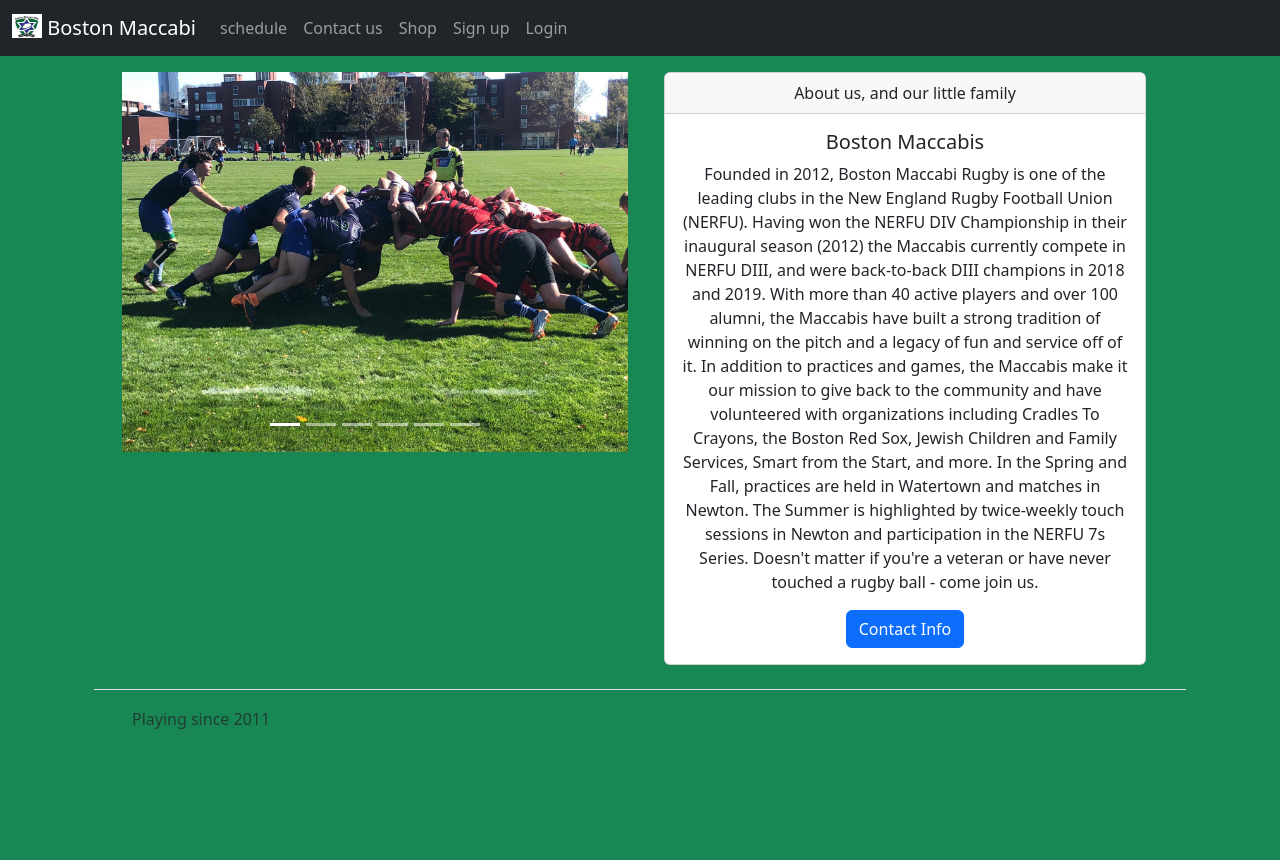
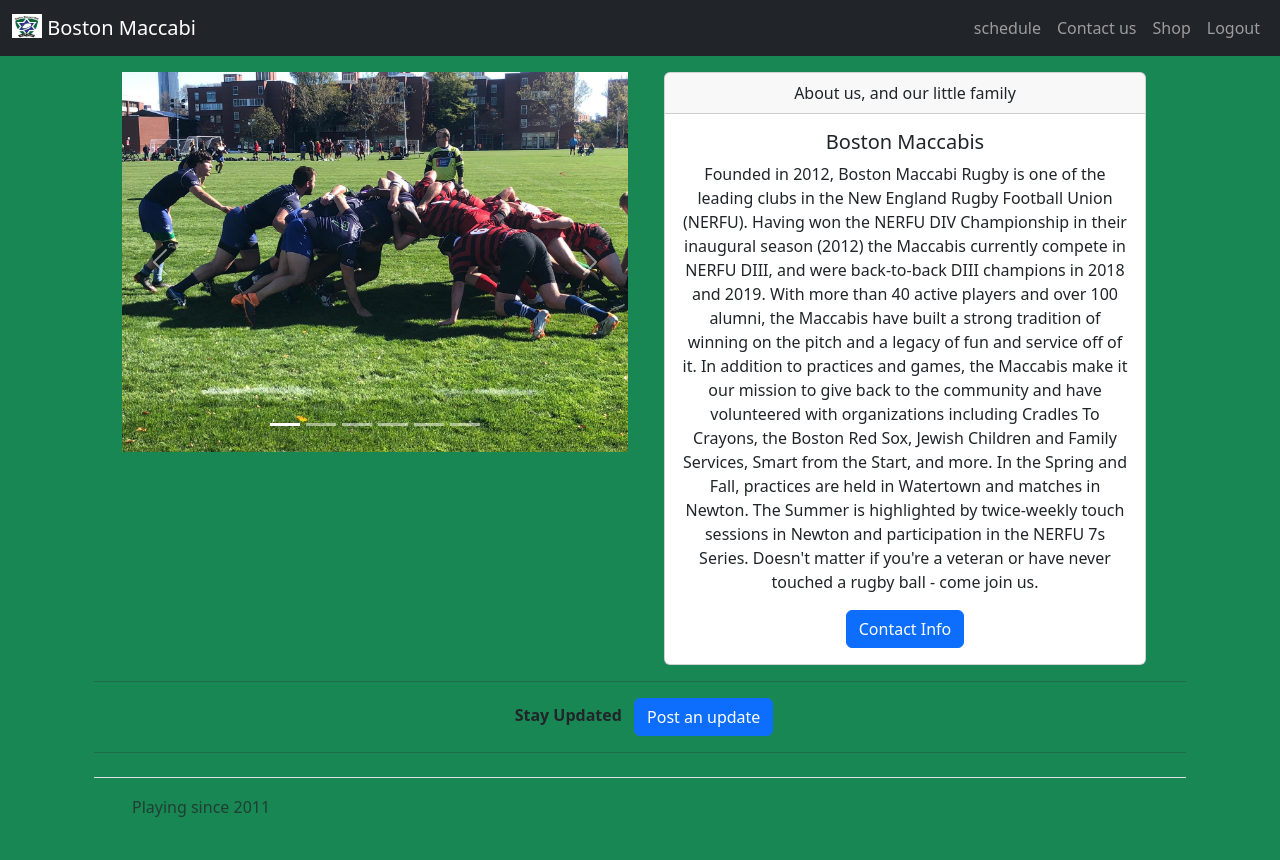
Before and after one commit to sotne/final_project-Flask, a Flask app: page / in a window 1280 px wide. Before the commit the page ends 729 px from the top, so only its background shows below. Run offline with Flask 3, Linux system fonts and the light colour scheme; the visitor is signed in with stand-in values (Sample User, id 1); data that the repository does not hold is empty.

Commit message:
added buttons to main page and added features to the updates

```diff
--- a/app/forms.py
+++ b/app/forms.py
@@ -1,5 +1,5 @@
 from flask_wtf import FlaskForm
-from wtforms import StringField, PasswordField, SubmitField, EmailField
+from wtforms import StringField, PasswordField, SubmitField, EmailField, TextAreaField
 from wtforms.validators import EqualTo, InputRequired
 
 
@@ -15,3 +15,7 @@
     email=EmailField('Email', validators=[InputRequired()])
     password=PasswordField('Password', validators=[InputRequired()])
     submit=SubmitField()
+
+class UpdatesForm(FlaskForm):
+    body = TextAreaField('body', validators=[InputRequired()])
+    submit = SubmitField()
--- a/app/models.py
+++ b/app/models.py
@@ -8,6 +8,7 @@
     email = db.Column(db.String(50), nullable=False, unique=True)
     username = db.Column(db.String(50), nullable=False, unique=True)
     password = db.Column(db.String(256), nullable=False)
+    updates = db.relationship('Updates', backref='user', lazy='dynamic')
 
     def __init__(self, **kwargs):
         super().__init__(**kwargs)
@@ -24,3 +25,26 @@
 @login.user_loader
 def load_user(user_id):
     return User.query.get(user_id)
+
+class Updates(db.Model):
+    id = db.Column(db.Integer, primary_key=True)
+    body = db.Column(db.String, nullable=False)
+    user_id = db.Column(db.Integer, db.ForeignKey('user.id'))
+
+    def __init__(self, **kwargs):
+        super().__init__(**kwargs)
+        db.session.add(self)
+        db.session.commit()
+
+    def __repr__(self):
+        return f'<Updates{self.id}|{self.user_id}>'
+
+    def update(self, **kwargs):
+        for key,value in kwargs.items():
+            if key in {'body'}:
+                setattr(self, key, value)
+        db.session.commit()
+
+    def delete(self):
+        db.session.delete(self)
+        db.session.commit()
--- a/app/routes.py
+++ b/app/routes.py
@@ -1,15 +1,18 @@
 from app import app
-from app.models import User
-from flask import render_template, url_for, redirect, flash
-from app.forms import SignUpForm, LoginForm
-from flask_login import login_user, logout_user
+from app.models import User, Updates
+from flask import render_template, url_for, redirect, flash, request
+from app.forms import SignUpForm, LoginForm, UpdatesForm
+from flask_login import login_user, logout_user, current_user, login_required
 
 @app.route('/')
 def index():
-    return render_template('index.html')
+    updates = Updates.query.all()
+    return render_template('index.html', updates=updates)
 
 @app.route('/contactus')
 def contactus():
+    # if request.method == 'POST':
+    #     return redirect(url_for('index'))
     return render_template('contactus.html')
 
 @app.route('/signup', methods=["GET", "POST"])
@@ -49,6 +52,57 @@
 
     return render_template('login.html', form=form)
 
+@app.route('/logout')
+def logout():
+    logout_user()
+    flash('Logged out', 'border subtle')
+    return redirect(url_for('index'))
+
 @app.route('/calender')
 def calender():
     return render_template('calender.html')
+
+@app.route('/create', methods= ['GET', 'POST'])
+@login_required
+def create():
+    form = UpdatesForm()
+    if form.validate_on_submit():
+        body=form.body.data
+        new_update = Updates(user_id= current_user.id, body=body)
+        flash('update posted', 'success')
+        return redirect(url_for('index'))
+    return render_template('create.html', form=form)
+
+@app.route('/updates/<update_id>/edit', methods = ['GET', 'POST'])
+@login_required
+def edit(update_id):
+    update = Updates.query.get(update_id)
+    if not update:
+        flash('this post doesntexist', 'danger')
+        return redirect(url_for('index'))
+    if update.user != current_user:
+        flash('this post isnt yours', 'danger')
+        return redirect(url_for('index'))
+    form = UpdatesForm()
+    if form.validate_on_submit():
+        body=form.body.data
+        update.update(body=body)
+        flash('update changed','success')
+        return redirect(url_for('index'))
+    if request.method == 'GET':
+        form.body.data = update.body
+    return render_template('edit.html', update=update, form=form)
+
+@app.route('/updates/<update_id>/delete', methods=['GET', 'POST'])
+@login_required
+def delete(update_id):
+    update = Updates.query.get(update_id)
+    if not update:
+        flash('this post doesntexist', 'danger')
+        return redirect(url_for('index'))
+    if update.user != current_user:
+        flash("You do not have permission to delete this post", "danger")
+        return redirect(url_for('index'))
+    update.delete()
+    flash('update deleted', 'success')
+    return redirect(url_for('index'))
--- a/app/templates/NavBar.html
+++ b/app/templates/NavBar.html
@@ -1,4 +1,4 @@
-<nav class="navbar navbar-expand-lg bg-dark " data-bs-theme="dark">
+<nav class="navbar navbar-expand-lg bg-dark" data-bs-theme="dark">
     <div class="container-fluid">
       <a class="navbar-brand" href="{{ url_for( 'index' ) }}">
         <img src="{{ url_for('static', filename='images/maccabisLOGO.jpg') }}" alt="Logo" width="30" height="24" class="d-inline-block align-text-top">
@@ -7,8 +7,8 @@
       <button class="navbar-toggler" type="button" data-bs-toggle="collapse" data-bs-target="#navbarNav" aria-controls="navbarNav" aria-expanded="false" aria-label="Toggle navigation">
         <span class="navbar-toggler-icon"></span>
       </button>
-      <div class="collapse navbar-collapse" id="navbarNav">
-        <ul class="navbar-nav">
+      <div class="collapse navbar-collapse d-flex justify-content-end" id="navbarNav">
+        <ul class="navbar-nav ">
           <li class="nav-item">
             <a class="nav-link" href="{{ url_for( 'calender' ) }}">schedule</a>
           </li>
@@ -18,12 +18,18 @@
           <li class="nav-item">
             <a class="nav-link" href="https://teamlocker.squadlocker.com/#/lockers/boston-maccabi">Shop</a>
           </li>
+          {% if current_user.is_authenticated %}
+          <li class="nav-item">
+            <a class="nav-link" href="{{ url_for('logout') }}">Logout</a>
+          </li>
+          {% else %}
           <li class="nav-item">
             <a class="nav-link" href="{{ url_for('signup') }}">Sign up</a>
           </li>
           <li class="nav-item">
             <a class="nav-link" href="{{ url_for('login') }}">Login</a>
           </li>
+          {% endif %}
         </ul>
       </div>
     </div>
--- a/app/templates/index.html
+++ b/app/templates/index.html
@@ -67,9 +67,45 @@
             </div>
         </div>
     </div>
+    <hr>
+        <span class="mx-2"><strong>Stay Updated</strong></span>
+        <a href="{{ url_for('create')}}" class="btn btn-primary">Post an update</a>
+    <hr>
+{% for update in updates %}
+<div class="container mt-3">
+    <div class="card w-50  m-auto ">
+        <div class="card-header ">{{ update.user.username }}</div>
+        <div class="card-body">
+            <blockquote class="blockquote mb-0">
+            <p>{{ update.body }}</p>
+        </blockquote>
+        {% if current_user == update.user %}
+        <a href="{{ url_for('edit', update_id=update.id)}}" class="btn btn-success">Edit update</a>
+        <button type="button" class="btn btn-danger" data-bs-toggle="modal" data-bs-target="#deleteModal">
+            Delete
+        </button>
+        <div class="modal fade" id="deleteModal" tabindex="-1" aria-labelledby="deleteModalLabel" aria-hidden="true">
+            <div class="modal-dialog">
+                <div class="modal-content">
+                    <div class="modal-header">
+                        <h1 class="modal-title fs-5" id="deleteModalLabel">Delete this update?</h1>
+                        <button type="button" class="btn-close" data-bs-dismiss="modal" aria-label="Close"></button>
+                    </div>
+                    <div class="modal-body">
+                    Are you sure you would like to perform this action.
+                    </div>
+                    <div class="modal-footer">
+                        <button type="button" class="btn btn-secondary" data-bs-dismiss="modal">Close</button>
+                        <a href="{{ url_for('delete', update_id=update.id) }}" class="btn btn-danger">Delete </a>
+                    </div>
+                </div>
+            </div>
+        </div>
+        {% endif %}
+    </div>
+</div>
+{% endfor %}
 
 
-<!-- this is where i will put post and comments that are meant to see quick such as updates -->
-<!-- only logged in people can make post -->
 <!-- assigned highier ups can delete post as well -->
 {% endblock %}
```
Also changed, not shown: app/templates/create.html (added, +29 -0 lines), app/templates/edit.html (added, +30 -0 lines), migrations/versions/3715b610e77c_.py (added, +34 -0 lines).
